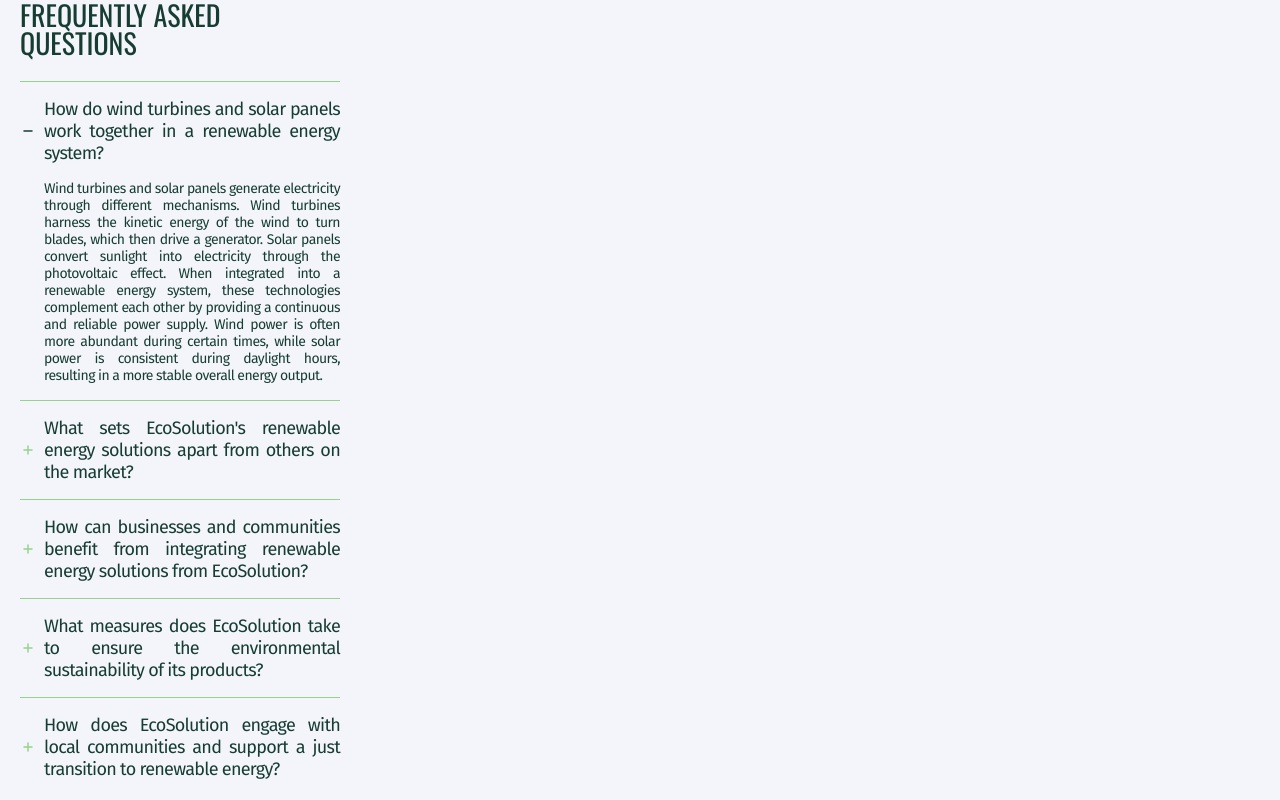
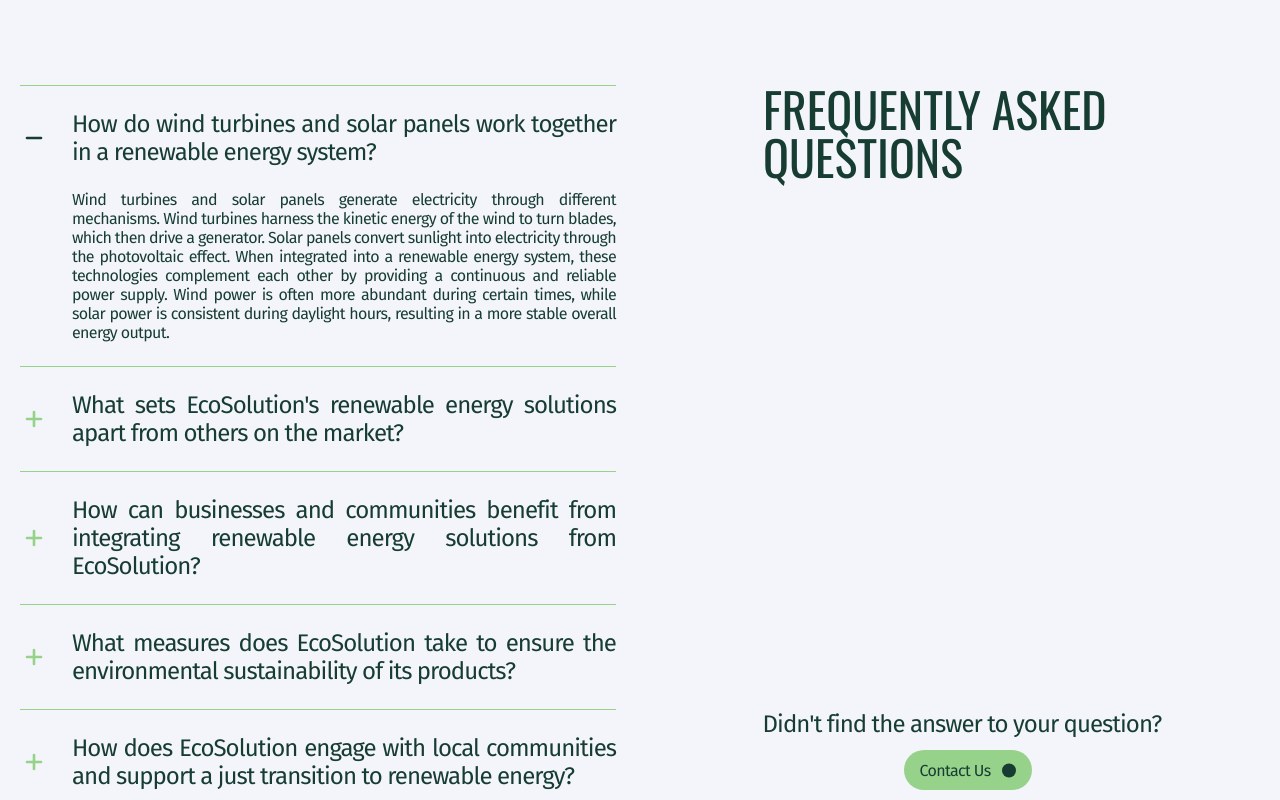
Before and after one commit to KhailoAndrey/SoftRyzen-testwork, a React (Create React App) app: page / in a window 1280 px wide. Shown: the part 3500-4300 px from the top of the page. Built offline with nearby package versions, Linux system fonts and the light colour scheme.

Commit message:
FAQ finish

```diff
--- a/src/Contacts/contacts.styled.js
+++ b/src/Contacts/contacts.styled.js
@@ -11,9 +11,11 @@
   margin: 36px 0 36px;
   @media screen and (min-width: 768px) {
     width: 708px;
+    margin-top: 100px;
   }
   @media screen and (min-width: 1280px) {
     width: 1240px;
+    margin-top: 120px;
   }
 `;
 export const ContactsTitle = styled.h2`
--- a/src/FAQ/faq.jsx
+++ b/src/FAQ/faq.jsx
@@ -10,9 +10,11 @@
   BtnText,
   BtnToContacts,
   FaqBlock,
+  FaqBtnBlock,
   FaqFooter,
   FaqModule,
   FaqTitle,
+  OverMobileBlock,
   QBlock,
   Question,
   Wrapper,
@@ -44,6 +46,7 @@
     <>
       <Wrapper id="faq">
         <FaqTitle>Frequently Asked Questions</FaqTitle>
+        <OverMobileBlock>
           <FaqBlock>
             {faqData.map((data, index) => (
               <FaqModule key={index}>
@@ -67,6 +70,17 @@
             ))}
           </FaqBlock>
           <FaqFooter>
+            <FaqTitle>Frequently Asked Questions</FaqTitle>
+            <FaqBtnBlock>
+              <Question>Didn't find the answer to your question?</Question>
+              <BtnToContacts onClick={handleScroll}>
+                <BtnText>Contact Us</BtnText>
+                <Arrow />
+              </BtnToContacts>
+            </FaqBtnBlock>
+          </FaqFooter>
+        </OverMobileBlock>
+        <FaqFooter>
           <Question>Didn't find the answer to your question?</Question>
           <BtnToContacts onClick={handleScroll}>
             <BtnText>Contact Us</BtnText>
--- a/src/FAQ/faq.styled.js
+++ b/src/FAQ/faq.styled.js
@@ -5,6 +5,14 @@
 export const Wrapper = styled.div`
   width: 320px;
   margin-top: 36px;
+  @media screen and (min-width: 768px) {
+    width: 708px;
+    margin-top: 100px;
+  }
+  @media screen and (min-width: 1280px) {
+    width: 1240px;
+    margin-top: 120px;
+  }
 `;
 export const FaqTitle = styled.h2`
   color: var(--main-clr-dark-green);
@@ -15,26 +23,48 @@
   line-height: 28px;
   text-transform: uppercase;
   margin-bottom: 24px;
+  @media screen and (min-width: 768px) {
+    display: none;
+  }
 `;
+
 export const FaqBlock = styled.div`
-  margin-bottom: 36px;
   display: flex;
   flex-direction: column;
   gap: 16px;
+  @media screen and (min-width: 1280px) {
+    gap: 24px;
+  }
 `;
+
 export const FaqModule = styled.div`
   display: flex;
   flex-direction: column;
   gap: 16px;
   justify-content: space-between;
   align-items: end;
+  @media screen and (min-width: 1280px) {
+    gap: 24px;
+  }
 `;
 
 export const BtnQ = styled.button`
   border: none;
+  display: flex;
+  justify-content: center;
+  align-items: center;
+  flex-shrink: 0;
   width: 16px;
   height: 16px;
   background: transparent;
+  @media screen and (min-width: 768px) {
+    width: 28px;
+    height: 28px;
+    svg {
+      width: 28px;
+      height: 28px;
+    }
+  }
 `;
 
 export const QBlock = styled.div`
@@ -42,6 +72,12 @@
   justify-content: space-between;
   align-items: center;
   gap: 8px;
+  @media screen and (min-width: 768px) {
+    gap: 16px;
+  }
+  @media screen and (min-width: 1280px) {
+    gap: 24px;
+  }
 `;
 export const Question = styled.p`
   color: var(--main-clr-dark-green);
@@ -53,6 +89,14 @@
   line-height: normal;
   letter-spacing: -0.72px;
   width: 296px;
+  @media screen and (min-width: 768px) {
+    width: 298px;
+  }
+  @media screen and (min-width: 1280px) {
+    width: 544px;
+    font-size: 24px;
+    letter-spacing: -0.96px;
+  }
 `;
 export const Answer = styled.p`
   color: var(--main-clr-dark-green);
@@ -64,6 +108,14 @@
   line-height: normal;
   letter-spacing: -0.56px;
   width: 296px;
+  @media screen and (min-width: 768px) {
+    width: 298px;
+  }
+  @media screen and (min-width: 1280px) {
+    width: 544px;
+    font-size: 16px;
+    letter-spacing: -0.64px;
+  }
 `;
 
 export const FaqFooter = styled.div`
@@ -72,9 +124,13 @@
   justify-content: space-between;
   align-items: center;
   gap: 12px;
+  margin-top: 36px;
   ${Question} {
     width: 100%;
     text-align: center;
+  }
+  @media screen and (min-width: 768px) {
+    display: none;
   }
 `;
 
@@ -136,3 +192,46 @@
     }
   }
 `;
+
+export const OverMobileBlock = styled.div`
+  ${FaqTitle}, ${FaqFooter} {
+    display: none;
+  }
+  @media screen and (min-width: 768px) {
+    display: flex;
+    gap: 24px;
+    ${FaqTitle} {
+      display: block;
+      font-size: 36px;
+      line-height: 36px;
+    }
+    ${FaqFooter} {
+      margin-top: 0;
+      display: flex;
+      justify-content: space-between;
+    }
+  }
+  @media screen and (min-width: 1280px) {
+    gap: 48px;
+    justify-content: space-between;
+    ${FaqFooter} {
+      width: 596px;
+    }
+    ${FaqTitle} {
+      width: 398px;
+      font-size: 48px;
+      line-height: 48px;
+    }
+    ${Question} {
+      font-size: 24px;
+      letter-spacing: -0.96px;
+    }
+  }
+`;
+
+export const FaqBtnBlock = styled.div`
+  display: flex;
+  flex-direction: column;
+  align-items: center;
+  gap: 12px;
+`;
```
Lines whose indentation alone changed are shown as unchanged.
